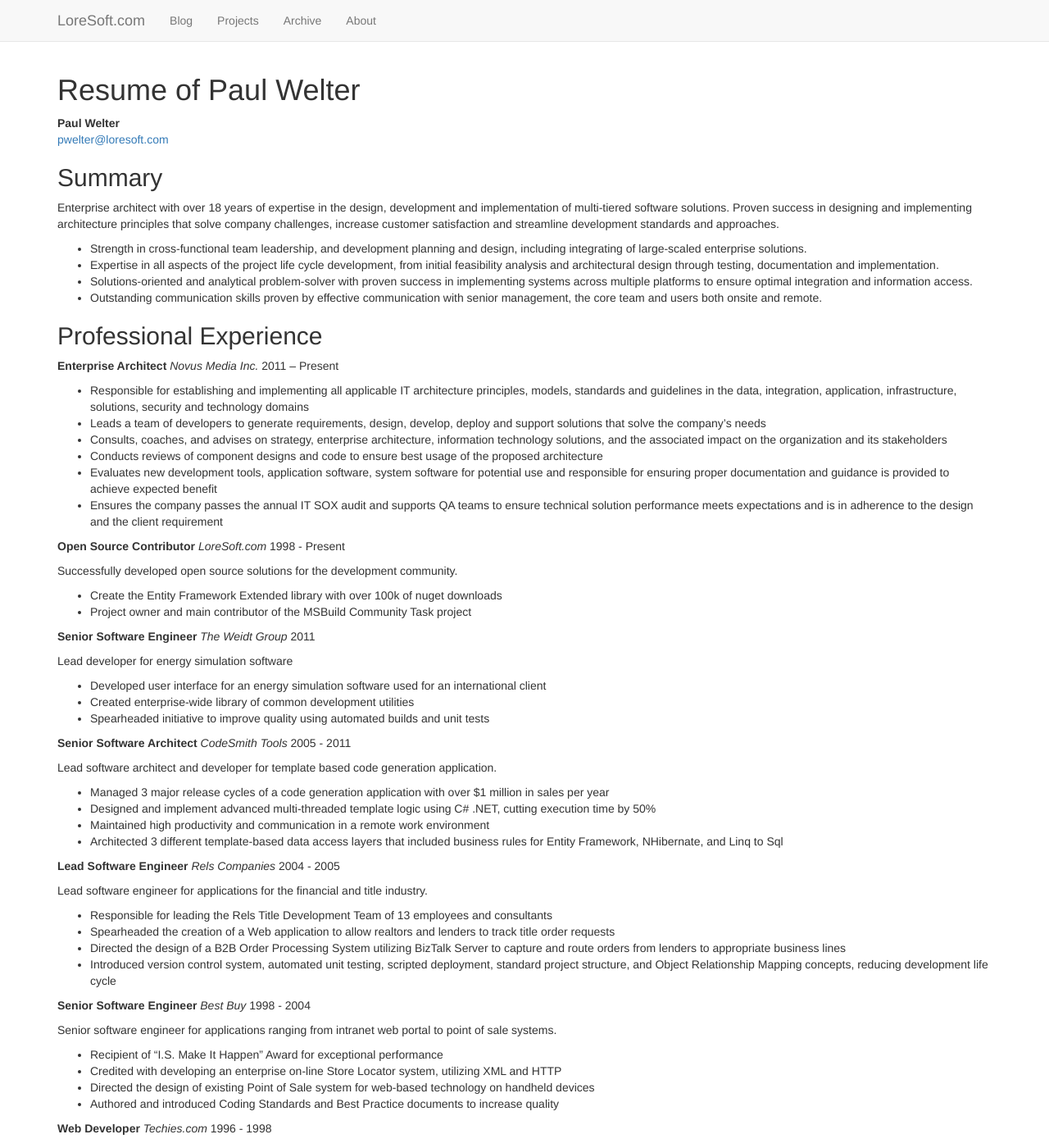
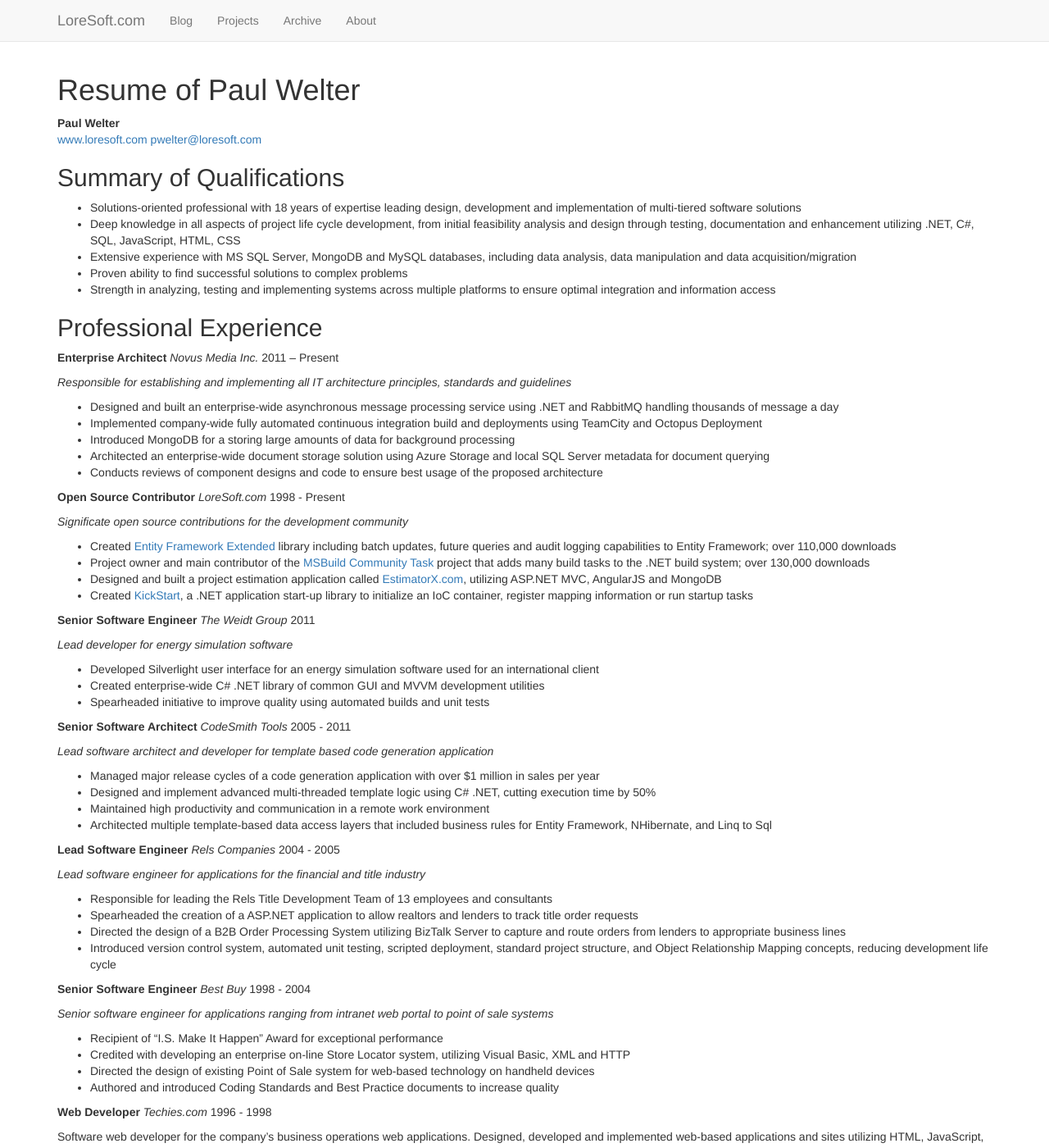
Before and after one commit to loresoft/loresoft.github.io, a Jekyll site: the page built from resume/index.md, in a window 1280 px wide and 1400 px high. Shown: the whole window at 82% size. Built offline with Jekyll 4.4.1, drawn with Linux system fonts in a browser that asks for light colours; nearby versions of some CDN libraries; Markdown is read by kramdown in place of the engine named in the settings; some of the changed text lies outside the part shown.

Commit message:
update resume

```diff
--- a/resume/index.md
+++ b/resume/index.md
@@ -4,73 +4,77 @@
 ---
 
 **Paul Welter**
+[www.loresoft.com](http://www.loresoft.com/)
 [pwelter@loresoft.com](mailto:pwelter@loresoft.com)
 
-## Summary
+## Summary of Qualifications
 
-Enterprise architect with over 18 years of expertise in the design, development and implementation of multi-tiered software solutions. Proven success in designing and implementing architecture principles that solve company challenges, increase customer satisfaction and streamline development standards and approaches.
+* Solutions-oriented professional with 18 years of expertise leading design, development and implementation of multi-tiered software solutions
+* Deep knowledge in all aspects of project life cycle development, from initial feasibility analysis and design through testing, documentation and enhancement utilizing .NET, C#, SQL, JavaScript, HTML, CSS
+* Extensive experience with MS SQL Server, MongoDB and MySQL databases, including data analysis, data manipulation and data acquisition/migration
+* Proven ability to find successful solutions to complex problems
+* Strength in analyzing, testing and implementing systems across multiple platforms to ensure optimal integration and information access
 
-* Strength in cross-functional team leadership, and development planning and design, including integrating of large-scaled enterprise solutions.
-* Expertise in all aspects of the project life cycle development, from initial feasibility analysis and architectural design through testing, documentation and implementation.
-* Solutions-oriented and analytical problem-solver with proven success in implementing systems across multiple platforms to ensure optimal integration and information access.
-* Outstanding communication skills proven by effective communication with senior management, the core team and users both onsite and remote.
 
 ## Professional Experience
 
 **Enterprise Architect** *Novus Media Inc.* 2011 – Present
 
-* Responsible for establishing and implementing all applicable IT architecture principles, models, standards and guidelines in the data, integration, application, infrastructure, solutions, security and technology domains
-* Leads a team of developers to generate requirements, design, develop, deploy and support solutions that solve the company's needs
-* Consults, coaches, and advises on strategy, enterprise architecture, information technology solutions, and the associated impact on the organization and its stakeholders
+*Responsible for establishing and implementing all IT architecture principles, standards and guidelines*
+
+* Designed and built an enterprise-wide asynchronous message processing service using .NET and RabbitMQ handling thousands of message a day
+* Implemented company-wide fully automated continuous integration build and deployments using TeamCity and Octopus Deployment
+* Introduced MongoDB for a storing large amounts of data for background processing
+* Architected an enterprise-wide document storage solution using Azure Storage and local SQL Server metadata for document querying
 * Conducts reviews of component designs and code to ensure best usage of the proposed architecture
-* Evaluates new development tools, application software, system software for potential use and responsible for ensuring proper documentation and guidance is provided to achieve expected benefit
-* Ensures the company passes the annual IT SOX audit and supports QA teams to ensure technical solution performance meets expectations and is in adherence to the design and the client requirement
 
 **Open Source Contributor** *LoreSoft.com* 1998 - Present
 
-Successfully developed open source solutions for the development community.
+*Significate open source contributions for the development community*
 
-* Create the Entity Framework Extended library with over 100k of nuget downloads
-* Project owner and main contributor of the MSBuild Community Task project
+* Created [Entity Framework Extended](https://github.com/loresoft/EntityFramework.Extended) library including batch updates, future queries and audit logging capabilities to Entity Framework; over 110,000 downloads
+* Project owner and main contributor of the [MSBuild Community Task](https://github.com/loresoft/msbuildtasks) project that adds many build tasks to the .NET build system; over 130,000 downloads
+* Designed and built a project estimation application called [EstimatorX.com](http://estimatorx.com/), utilizing ASP.NET MVC, AngularJS and MongoDB
+* Created [KickStart](https://github.com/loresoft/KickStart), a .NET application start-up library to initialize an IoC container, register mapping information or run startup tasks
 
 **Senior Software Engineer** *The Weidt Group* 2011
 
-Lead developer for energy simulation software
+*Lead developer for energy simulation software*
 
-* Developed user interface for an energy simulation software used for an international client
-* Created enterprise-wide library of common development utilities
+* Developed Silverlight user interface for an energy simulation software used for an international client
+* Created enterprise-wide C# .NET library of common GUI and MVVM development utilities
 * Spearheaded initiative to improve quality using automated builds and unit tests
 
 **Senior Software Architect** *CodeSmith Tools* 2005 - 2011
 
-Lead software architect and developer for template based code generation application.
+*Lead software architect and developer for template based code generation application*
 
-* Managed 3 major release cycles of a code generation application with over $1 million in sales per year
+* Managed major release cycles of a code generation application with over $1 million in sales per year
 * Designed and implement advanced multi-threaded template logic using C# .NET, cutting execution time by 50%
 * Maintained high productivity and communication in a remote work environment
-* Architected 3 different template-based data access layers that included business rules for Entity Framework, NHibernate, and Linq to Sql
+* Architected multiple template-based data access layers that included business rules for Entity Framework, NHibernate, and Linq to Sql
 
 **Lead Software Engineer** *Rels Companies* 2004 - 2005
 
-Lead software engineer for applications for the financial and title industry.
+*Lead software engineer for applications for the financial and title industry*
 
 * Responsible for leading the Rels Title Development Team of 13 employees and consultants
-* Spearheaded the creation of a Web application to allow realtors and lenders to track title order requests
+* Spearheaded the creation of a ASP.NET application to allow realtors and lenders to track title order requests
 * Directed the design of a B2B Order Processing System utilizing BizTalk Server to capture and route orders from lenders to appropriate business lines
 * Introduced version control system, automated unit testing, scripted deployment, standard project structure, and Object Relationship Mapping concepts, reducing development life cycle
 
 **Senior Software Engineer** *Best Buy* 1998 - 2004
 
-Senior software engineer for applications ranging from intranet web portal to point of sale systems.
+*Senior software engineer for applications ranging from intranet web portal to point of sale systems*
 
 * Recipient of "I.S. Make It Happen" Award for exceptional performance
-* Credited with developing an enterprise on-line Store Locator system, utilizing XML and HTTP
+* Credited with developing an enterprise on-line Store Locator system, utilizing Visual Basic, XML and HTTP
 * Directed the design of existing Point of Sale system for web-based technology on handheld devices
 * Authored and introduced Coding Standards and Best Practice documents to increase quality
 
 **Web Developer** *Techies.com* 1996 - 1998
 
-Software web developer for the company's business operations web applications. Designed, developed and implemented web-based applications and sites utilizing HTML, JavaScript, ASP Script, Visual Basic, COM and DLL business objects.
+Software web developer for the company's business operations web applications.  Designed, developed and implemented web-based applications and sites utilizing HTML, JavaScript, ASP Script, Visual Basic, COM and DLL business objects
 
 ## Technical Proficiency
 
@@ -78,7 +82,7 @@
 C#, .NET, SQL, ASP.NET, MVC, HTML, CSS, JavaScript, jQuery, AngularJS, Knockout
 
 **Databases:**
-MS SQL Server, ORACLE, MongoDB
+MS SQL Server, MongoDB, MySQL
 
 ## Volunteer Experience
 
```
